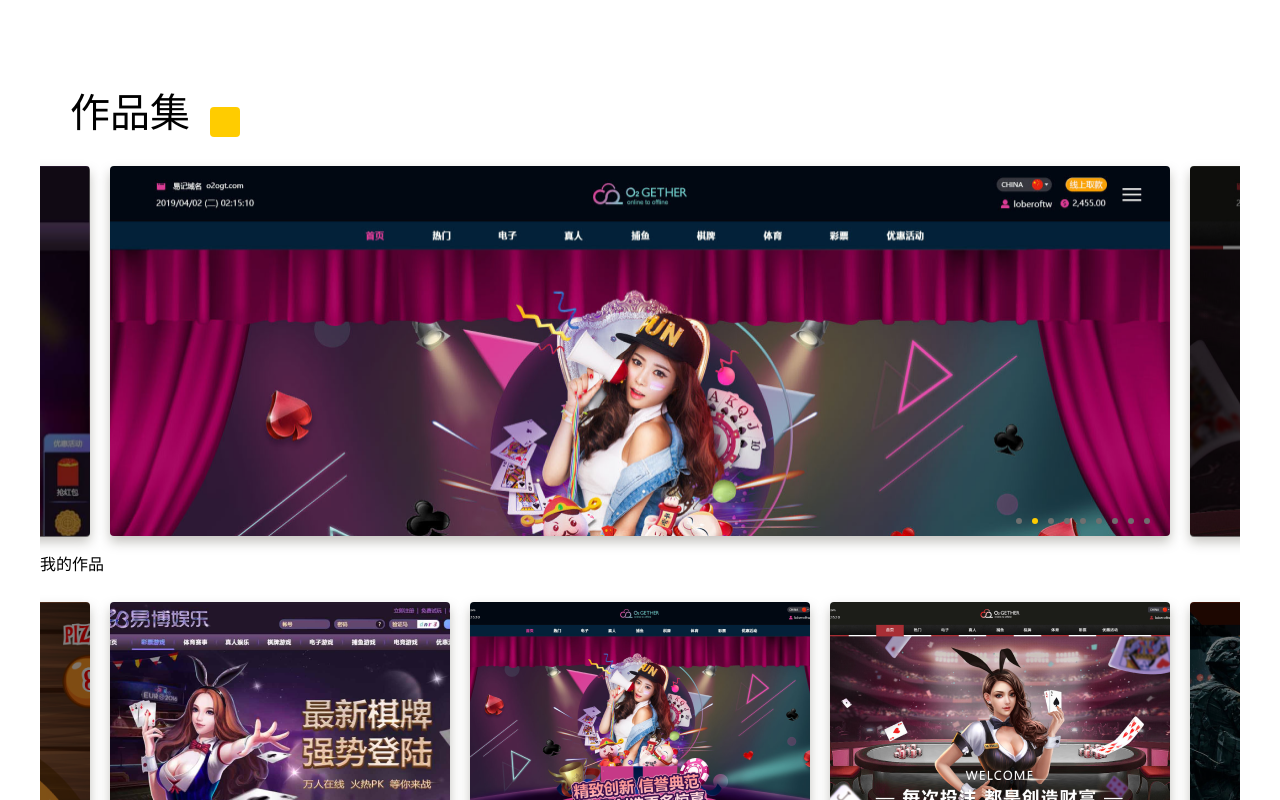
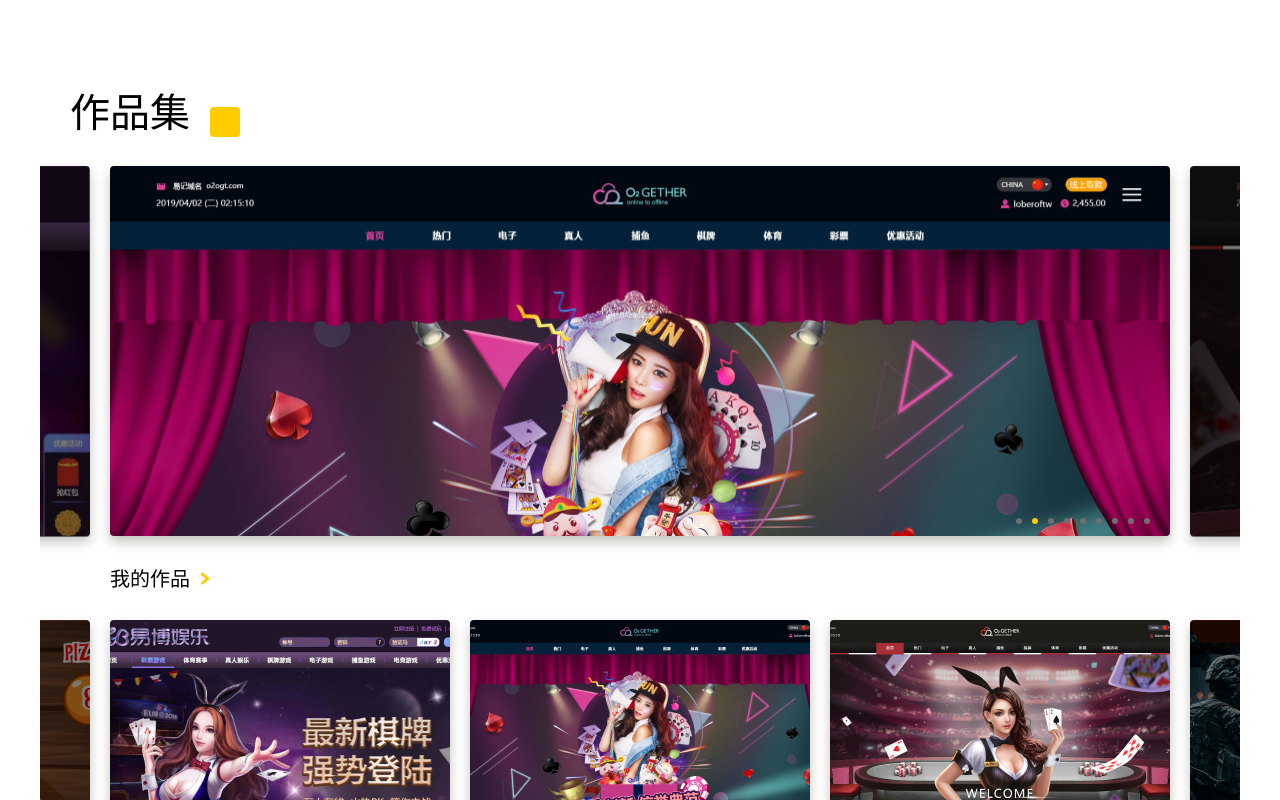
Before and after one commit to LizzzYu/ingrid-portfolio-react-v2, a React (Create React App) app: page / in a window 1280 px wide. Shown: the part 2420-3220 px from the top of the page. Built offline with nearby package versions, Linux system fonts and the light colour scheme.

Commit message:
finish workList title

```diff
--- a/src/components/Work/WorkList/index.tsx
+++ b/src/components/Work/WorkList/index.tsx
@@ -12,7 +12,7 @@ const Wrapper = styled.div<{ isCarousel: boolean }>`
   display: flex;
   justify-content: center;
   align-items: center;
-  padding: 30px 0 20px 0;
+  padding: 30px 0;
 `;
 
 const CarouselContent = styled.div`
--- /dev/null
+++ b/src/components/Work/WorkTitle/index.tsx
@@ -0,0 +1,73 @@
+import React from 'react';
+import styled from 'styled-components';
+import ArrowRight from '../../../images/arrow_right_small.png';
+import { secondaryTitleStyle } from '../../../styles/typography';
+
+const FlexBox = styled.div`
+  display: flex;
+  flex-direction: row;
+  justify-content: flex-start;
+  align-items: center;
+`;
+
+const Wrapper = styled(FlexBox)`
+  column-gap: 10px;
+  padding-left: 70px;
+  width: fit-content;
+`;
+
+const Description = styled.p`
+  font-size: 12px;
+  line-height: 14px;
+  color: var(--yellow);
+  padding-right: 2px;
+
+  visibility: hidden;
+  transform: translateX(-60px);
+  transition: all 0.3s ease-in-out; /* 添加過渡效果 */
+`;
+
+const Arrow = styled.img`
+  width: 10px;
+  height: 14px;
+
+  transform: translateX(-50px);
+  transition: all 0.3s ease-in-out; /* 添加過渡效果 */
+`;
+
+const DescriptionWrapper = styled(FlexBox)`
+  overflow: hidden;
+  cursor: pointer;
+
+  &:hover {
+    ${Description} {
+      visibility: visible;
+      transform: translateX(0);
+    }
+
+    ${Arrow} {
+      transform: translateX(0);
+    }
+  }
+`;
+
+const Title = styled.p`
+  ${secondaryTitleStyle}
+
+  font-size: 20px;
+  line-height: 24px;
+`;
+
+const WorkTitle = () => {
+  return (
+    <Wrapper>
+      <Title>我的作品</Title>
+      <DescriptionWrapper>
+        <Description>全部作品</Description>
+        <Arrow src={ArrowRight} />
+      </DescriptionWrapper>
+    </Wrapper>
+  );
+};
+
+export default WorkTitle;
--- a/src/containers/Works/index.tsx
+++ b/src/containers/Works/index.tsx
@@ -5,6 +5,7 @@ import { CAROUSEL_BANNERS, WORK_LIST_BANNERS } from '../../data/carouselData';
 import { NAV } from '../../data/headerData';
 import { sectionStyle } from '../../styles/styles';
 import WorkList from '../../components/Work/WorkList';
+import WorkTitle from '../../components/Work/WorkTitle';
 
 const Wrapper = styled.div`
   ${sectionStyle}
@@ -49,6 +50,7 @@ const Works = () => {
     //     clearInterval(interval);
     //   }
     // };
+
     return () => {
       clearInterval(interval); // 清除定时器
     };
@@ -63,7 +65,7 @@ const Works = () => {
         handlePrev={handleCarouselPrev}
         banners={CAROUSEL_BANNERS}
       />
-      <p>我的作品</p>
+      <WorkTitle />
       <WorkList
         currentBannerIndex={currentBannerIndex}
         isCarousel={false}
--- a/src/styles/styles.tsx
+++ b/src/styles/styles.tsx
@@ -1,3 +1,4 @@
+import styled from 'styled-components';
 import { css } from 'styled-components';
 import { HEADER_HEIGHT } from '../constants/constants';
 
```
Also changed, not shown: src/images/arrow_right_small.png (added).
